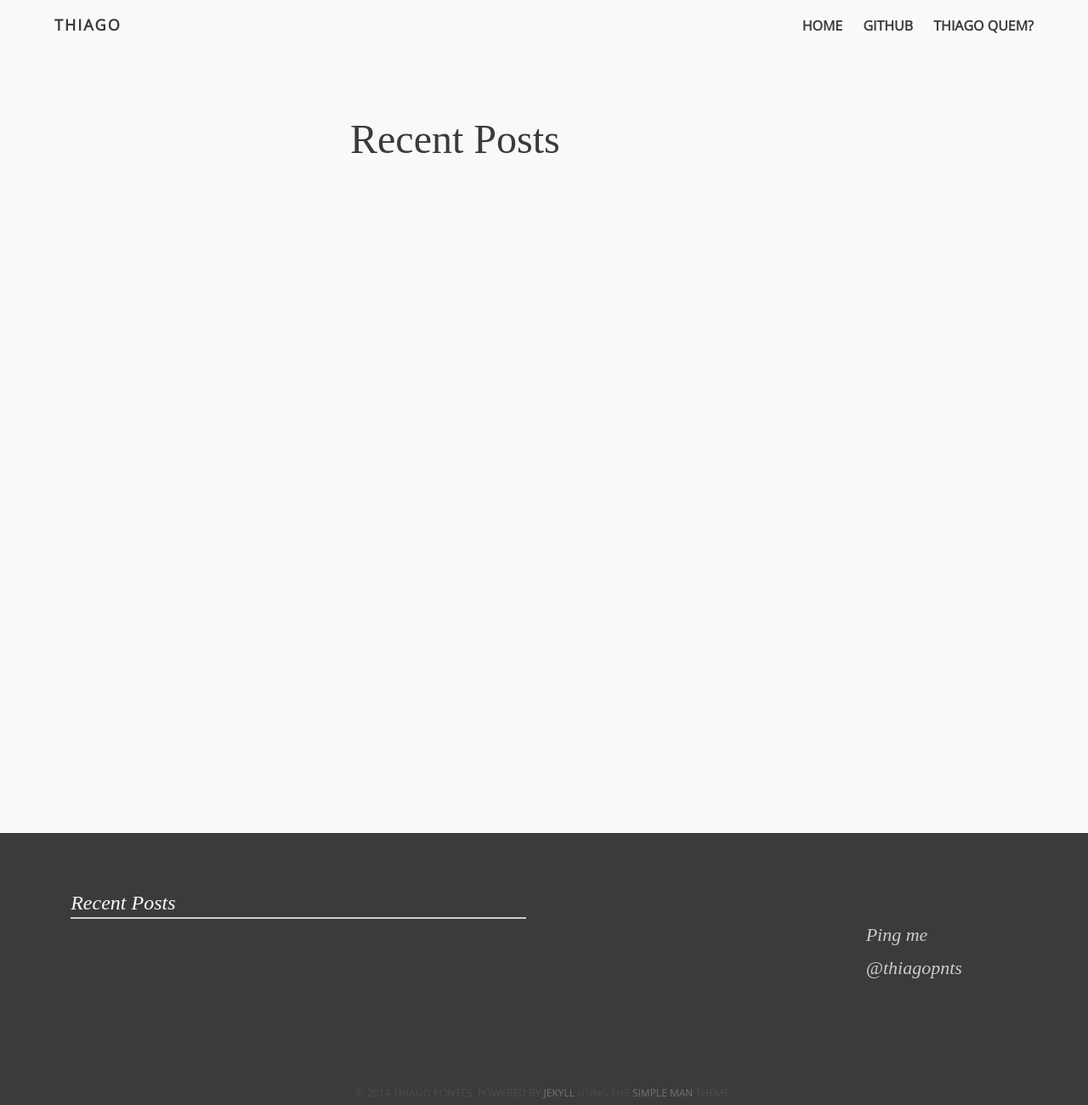
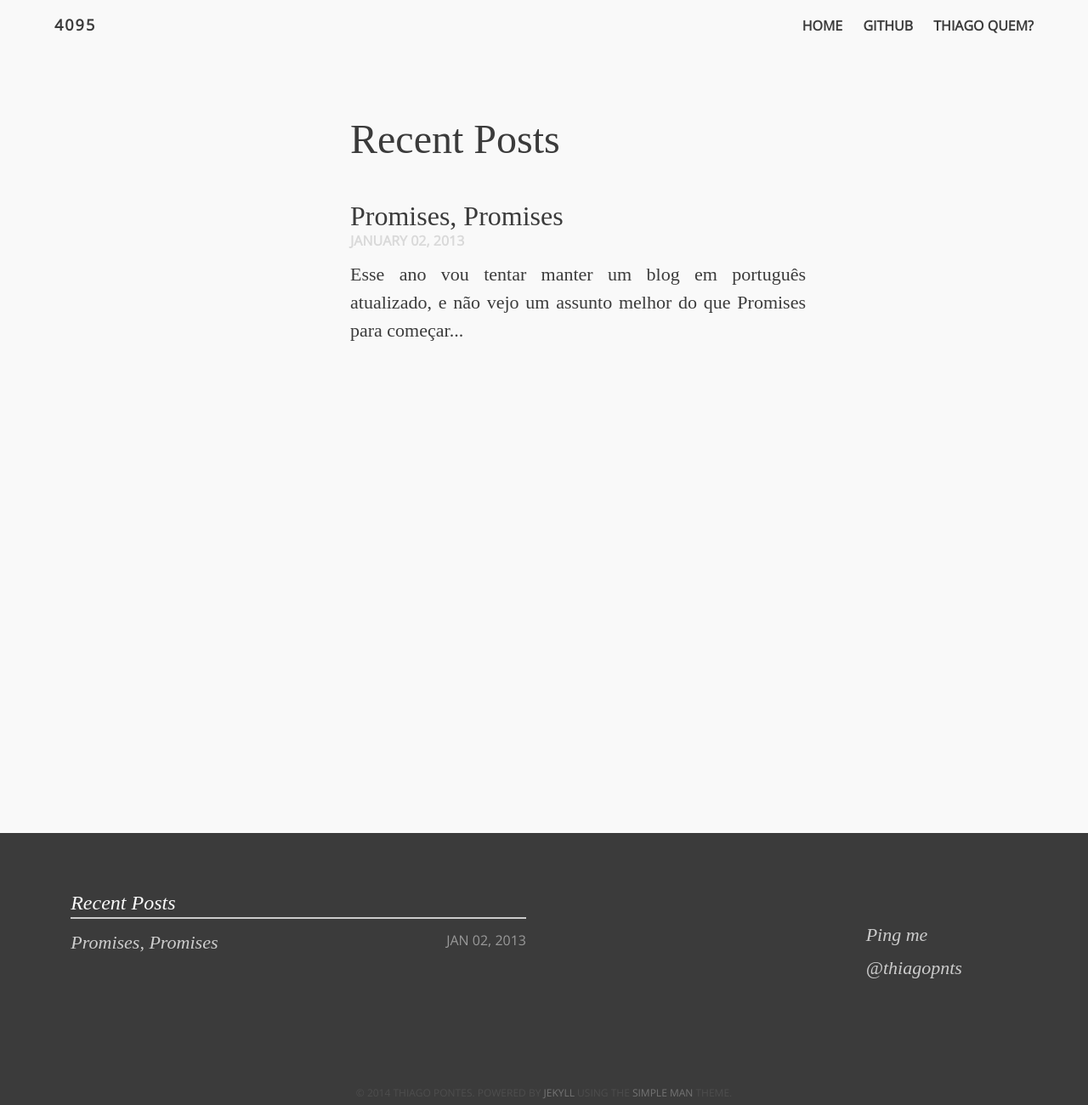
Before and after one commit to thiagopnts/blog, a Jekyll site: the page built from index.md, in a window 1280 px wide. Shown: the whole page at 85% size. Built offline with Jekyll 4.4.1, drawn with Linux system fonts in a browser that asks for light colours; some web fonts are replaced; some of the changed lines change nothing that is shown.

Commit message:
started to write about promises

```diff
--- a/_config.yml
+++ b/_config.yml
@@ -1,4 +1,4 @@
-title:            Thiago
+title:            0xfff
 tagline:          random thoughts.
 description:      random thoughts.
 #Comment out url when working locally to resolve base urls correctly
--- /dev/null
+++ b/_posts/2013-01-02-promises.md
@@ -0,0 +1,54 @@
+---
+layout: post
+title: Promises, Promises
+descript: promises and futures
+category: articles
+tags: [javascript, promises]
+image:
+  feature: promises.jpg
+---
+
+Esse ano vou <del>tentar</del> manter um blog em português atualizado, e não vejo um assunto melhor do que `Promise`s para começar.
+Nos últimos meses tem rolado um certo fuss na comunidade JS em torno desse tópico, principalmente depois que o suporte a Promises foi ativo por padrão
+no [Chrome Canary](http://www.chromestatus.com/features/5681726336532480) e no [Firefox Nightly](http://nightly.mozilla.org), o que significa que teremos essa feature em breve
+nos principais navegadores.
+
+
+###Mas o que são Promises?
+
+A ideia de Promises/Futures é bastante antiga e vem de linguagens de programação concorrente, para lidar com operações assíncronas.
+O Marius Eriksen [[1]](http://monkey.org/~marius/funsrv.pdf) define um `Future` como "um container usado para guardar o resultado de uma operação assíncrona".
+Um `Future` seria uma `Promise` "read-only". Um `Promise` seria um `Future` vazio, que ainda pode mudar seu estado.
+Existem três estados possíveis: "fulfilled", "rejected" e "pending". Partindo desse exemplo:
+{% highlight javascript %}
+  promise.then(doSomething, handleError);
+{% endhighlight %}
+A função `doSomething` seria chamada caso o Promise fosse "fulfilled". A `handleError` seria chamada caso fosse "rejected". O Promise é "pending"
+quando não está em nenhum dos outros estados.
+
+
+A especificação de `Promises` [[2]](http://promises-aplus.github.io/promises-spec/) do JavaScript não define um `Future`, mas esse termo
+também é bastante comum em linguagens de programação concorrentes(como é o caso de Scala, no paper do Marius Eriksen), por isso é válido saber da sua existência.
+
+
+###Ok, mas o que eu ganho com isso?
+
+Simplicidade. Digamos que eu queira logar um usuário, carregar seu feed e depois carregar suas fotos. Ações desse tipo podem levar ao temível "callback hell". Usando Promises
+esse problema pode ser evitado, inclusive facilitando na hora de lidar com os possíveis erros:
+{% highlight javascript %}
+  User.login()
+    .then(loadFeed)
+    .then(fetchPhotos)
+    .catch(errorHandler);
+    .then(hideSpinner);
+{% endhighlight %}
+
+
+Como mostra o exemplo, `User.login()` retorna um Promise, e podemos ir encadeando as chamadas.
+Caso o estado do Promise retornado pelo login ou por qualquer um dos outros `then`s antes do catch seja "rejected"
+a função `errorHandler` será chamada. O `catch` é um syntax sugar para:
+{% highlight javascript %}
+User.login().then(loadFeed).then(fetchPhotos, errorHandler)
+{% endhighlight %}
+
+O último `then` só não será chamado caso o `catch` antes dele também levante uma exceção. Desse modo o controle de exceptions fica bem mais simples.
```
Also changed, not shown: images/promises.jpg (added).
